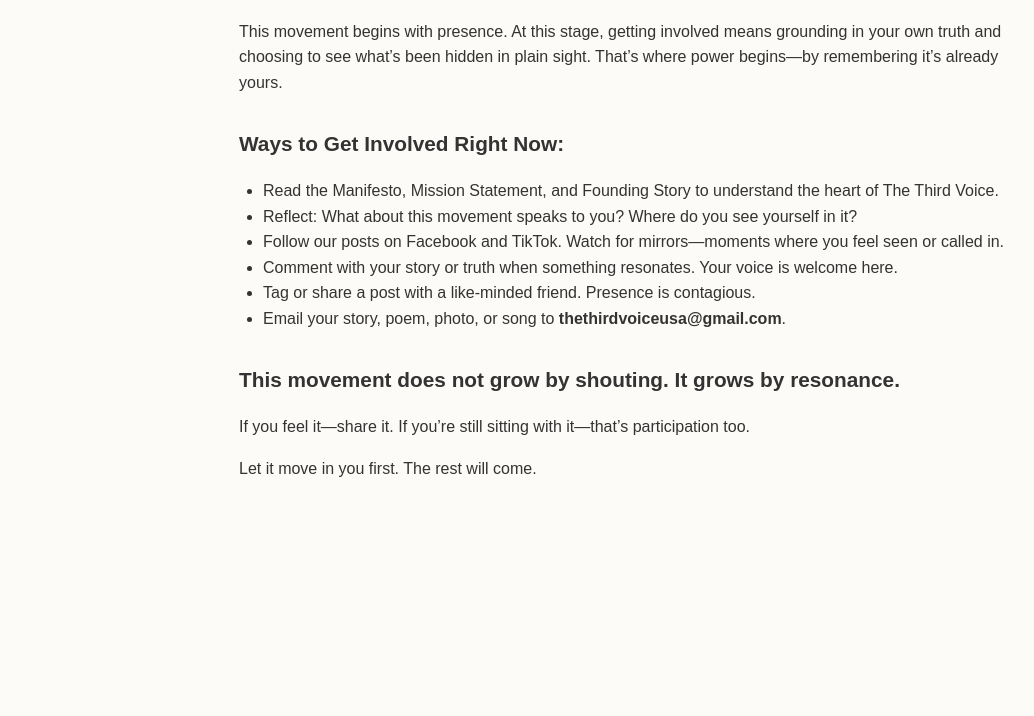
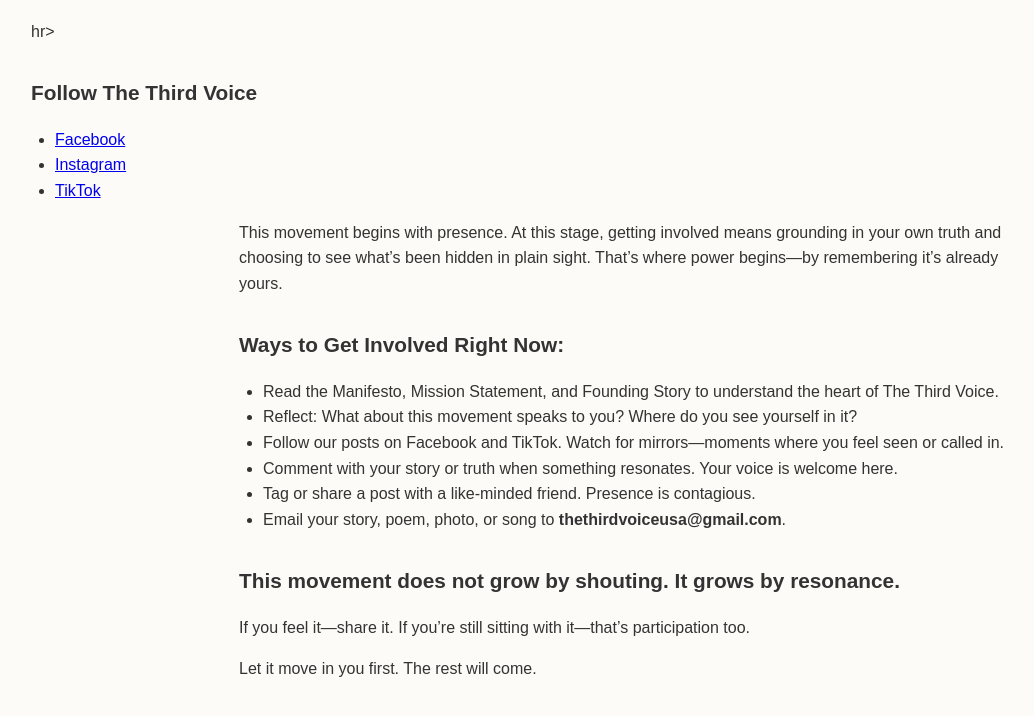
Before and after one commit to thethirdvoice/the-third-voice-homepage, a plain HTML site: page get-involved.html in a window 1280 px wide. Shown: the part 118-834 px from the top of the page, without its empty margins (1-1035 px from the left). Before the commit the page ends 800 px from the top, so only its background shows below. Drawn offline with Linux system fonts and the light colour scheme.

Commit message:
Update get-involved.html

```diff
--- a/get-involved.html
+++ b/get-involved.html
@@ -37,6 +37,14 @@
   <header>
     <h1>Get Involved</h1>
   </header>
+  hr>
+
+<h2>Follow The Third Voice</h2>
+<ul>
+  <li><a href="https://www.facebook.com/search/top?q=the%20third%20voice" target="_blank">Facebook</a></li>
+  <li><a href="https://www.instagram.com/the.third.voice/" target="_blank">Instagram</a></li>
+  <li><a href="https://www.tiktok.com/@thethirdvoiceusa" target="_blank">TikTok</a></li>
+</ul>
   <section>
     <p>This movement begins with presence. At this stage, getting involved means grounding in your own truth and choosing to see what’s been hidden in plain sight. That’s where power begins—by remembering it’s already yours.</p><h2>Ways to Get Involved Right Now:</h2>
 <ul>
```
